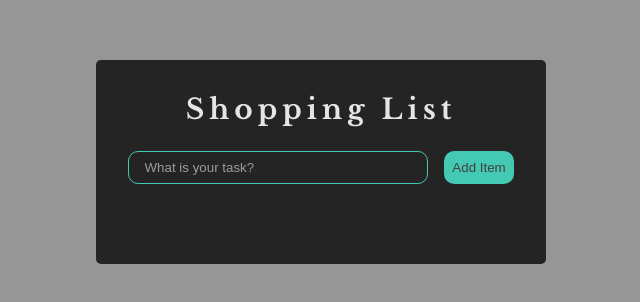
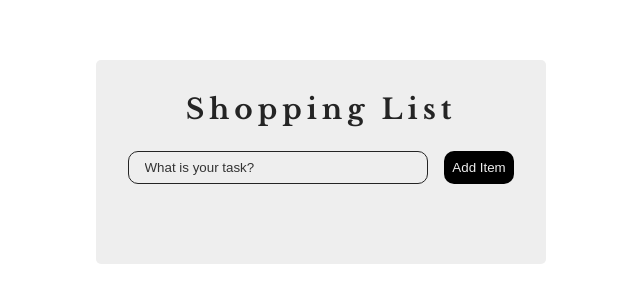
Before and after one commit to gabrielatwell1987/react_todo, a React (Vite) app: page / in a window 1280 px wide. Shown: the part 278-580 px from the top of the page, without its empty margins (319-959 px from the left). Built offline with nearby package versions, Linux system fonts and the light colour scheme; a web font is replaced by a local one.

Commit message:
Update index.css

```diff
--- a/src/index.css
+++ b/src/index.css
@@ -9,7 +9,7 @@
 }
 
 body {
-  background: hsl(0, 0%, 59%);
+  background: #ffffff;
   display: flex;
   justify-content: center;
   align-items: center;
@@ -28,7 +28,7 @@ body {
 }
 
 h1 {
-  color: hsl(0, 4%, 90%);
+  color: #242424;
   margin-bottom: 0.5rem;
   font-size: 1.75rem;
   letter-spacing: 5px;
@@ -38,7 +38,7 @@ h1 {
 .TodoWrapper {
   width: 100%;
   max-width: 100%;
-  background: #242424;
+  background: #eeeeee;
   margin-top: 5rem;
   padding: 2rem;
   border-radius: 5px;
@@ -55,21 +55,21 @@ h1 {
 .todo-input {
   outline: none;
   background: none;
-  border: 1px solid hsl(170, 56%, 53%);
+  border: 1px solid #242424;
   padding: 0.5rem 1rem;
   margin-top: 1rem;
   margin-bottom: 2rem;
   width: 300px;
-  color: hsl(0, 7%, 81%);
+  color: #242424;
 }
 
 .todo-input::placeholder {
-  color: hsla(0, 5%, 92%, 0.602);
+  color: #333333;
 }
 
 .todo-btn {
-  background: hsl(170, 56%, 53%);
-  color: hsl(0, 2%, 25%);
+  background: #000000;
+  color: #eeeeee;
   border: none;
   padding: 0.55rem;
   cursor: pointer;
@@ -81,8 +81,8 @@ h1 {
   display: flex;
   justify-content: space-between;
   align-items: center;
-  background: hsl(240, 4%, 55%);
-  color: hsl(0, 0%, 11%);
+  background: #eeeeee;
+  color: #242424;
   padding: 0.75rem 1rem;
   border-radius: 5px;
   margin-bottom: 1rem;
```
